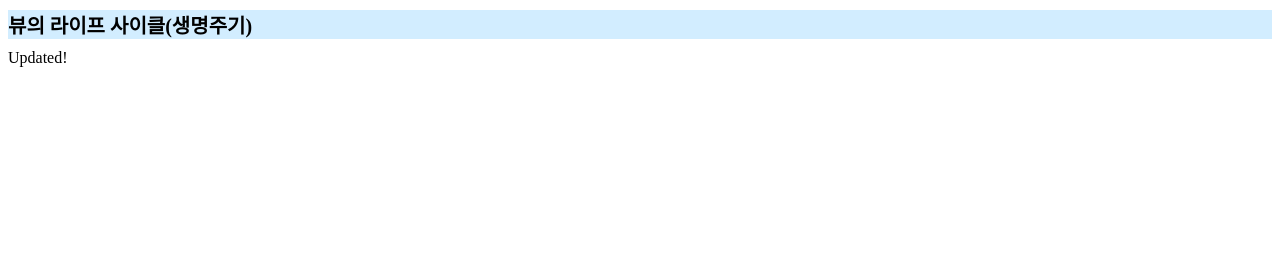
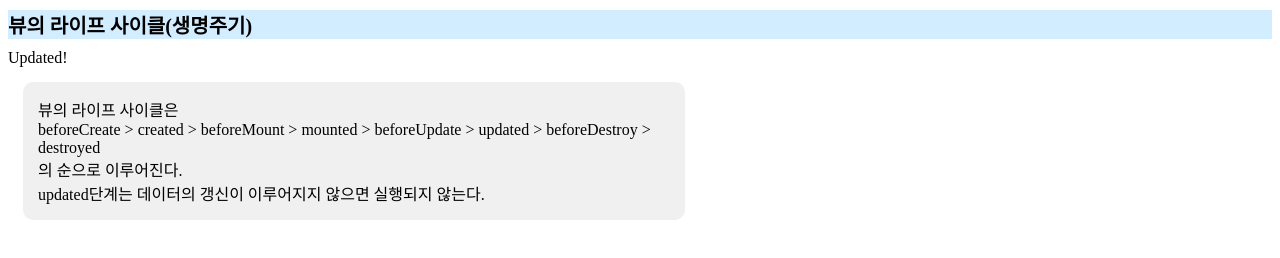
Before and after one commit to hyunji8574/vue-js-practice, a plain HTML site: page 03/lifeCycle.html in a window 1280 px wide. Drawn offline with nearby package versions, Linux system fonts and the light colour scheme.

Commit message:
comment update

```diff
--- a/03/lifeCycle.html
+++ b/03/lifeCycle.html
@@ -13,6 +13,12 @@
         {{
             message
         }}
+        <div class="comment">
+            뷰의 라이프 사이클은<br>
+            beforeCreate &gt; created &gt; beforeMount &gt; mounted &gt; beforeUpdate &gt; updated &gt; beforeDestroy &gt; destroyed<br>
+            의 순으로 이루어진다.<br>
+            updated단계는 데이터의 갱신이 이루어지지 않으면 실행되지 않는다.
+        </div>
     </div>
     <script src="https://unpkg.com/vue@3"></script>
     <script>
```
Also changed, not shown: 03/component.html (+4 -0 lines).
